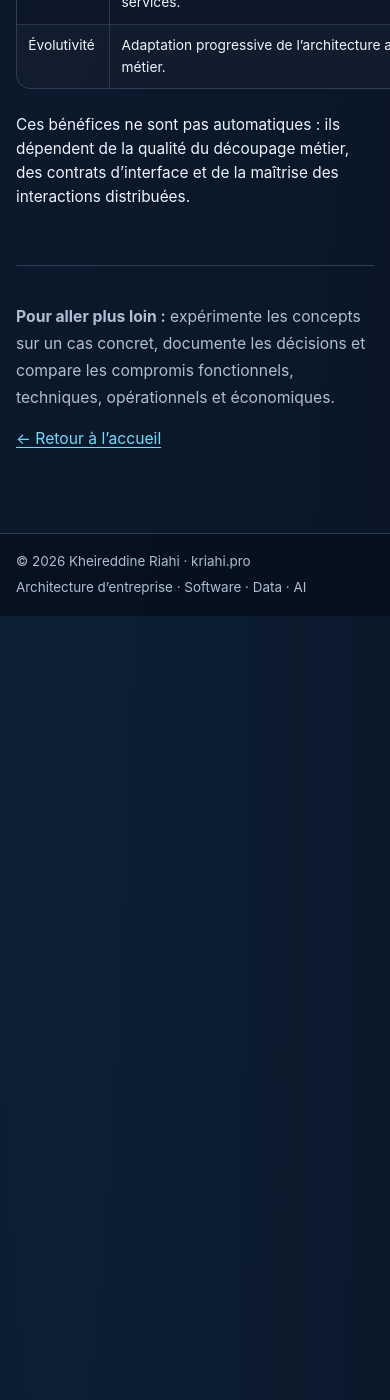
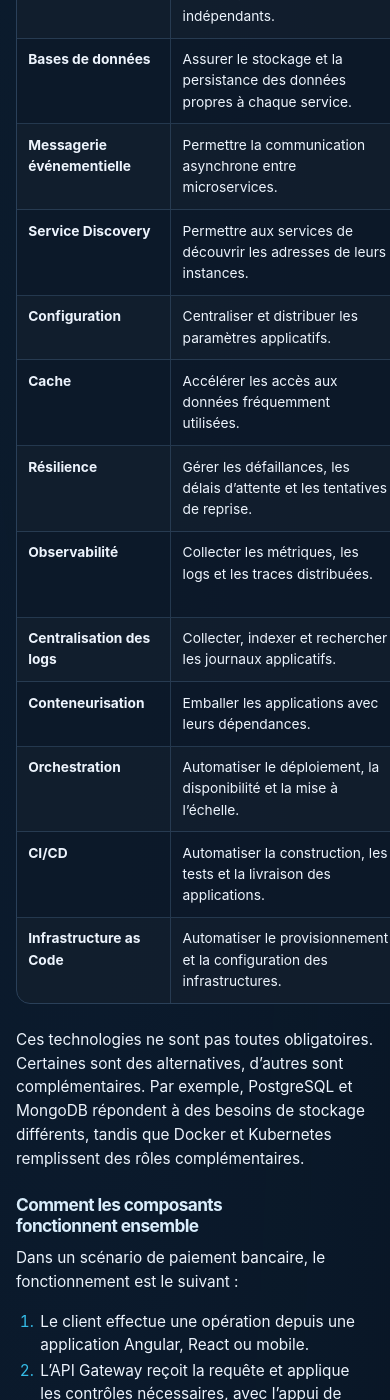
Before and after one commit to KRiahi345/kriahi, a Jekyll site: the page built from architecture-microservices.md, in a window 390 px wide and 1400 px high, scrolled down 5201 px. Built offline with Jekyll 4.4.1, drawn with Linux system fonts in a browser that asks for light colours; before the commit the page ends 5817 px from its top, so only the background shows below that; some of the changed text lies outside the part shown.

Commit message:
Add microservices technical view

```diff
--- a/_layouts/page.html
+++ b/_layouts/page.html
@@ -3,6 +3,6 @@ layout: default
 ---
 <article class="article">
   <p class="eyebrow">KHEIREDDINE RIAHI</p>
-  <h1{% if page.compact_title or page.reduce_intro_by_2px %} class="{% if page.compact_title %}article-title-compact{% endif %}{% if page.reduce_intro_by_2px %} article-title-minus-2{% endif %}"{% endif %}>{{ page.title }}</h1>
+  <h1{% if page.compact_title or page.reduce_intro_by_2px or page.no_wrap_intro %} class="{% if page.compact_title %}article-title-compact{% endif %}{% if page.reduce_intro_by_2px %} article-title-minus-2{% endif %}{% if page.no_wrap_intro %} article-title-nowrap{% endif %}"{% endif %}>{{ page.title }}</h1>
   <div class="article-content">{{ content }}</div>
 </article>
--- a/_layouts/tutorial.html
+++ b/_layouts/tutorial.html
@@ -1,7 +1,7 @@
 ---
 layout: page
 ---
-<div class="tutorial-intro{% if page.reduce_intro_by_2px %} tutorial-intro-minus-2{% endif %}">
+<div class="tutorial-intro{% if page.reduce_intro_by_2px %} tutorial-intro-minus-2{% endif %}{% if page.no_wrap_intro %} tutorial-intro-nowrap{% endif %}">
 {% if page.subtitle %}<p class="article-lead">{{ page.subtitle }}</p>{% endif %}
 {% if page.level %}<span class="level-tag">Niveau : {{ page.level }}</span>{% endif %}
 {% if page.duration %}<span class="level-tag">Lecture : {{ page.duration }}</span>{% endif %}
--- a/architecture-microservices.md
+++ b/architecture-microservices.md
@@ -96,7 +97,48 @@ Ils couvrent notamment :
 
 - Gestion du cycle de vie : déploiement, évolution et exploitation des services.
 Ces capacités permettent d'assurer la cohérence globale du système tout en préservant l'autonomie des microservices.
-# 3. Les bénéfices d'une architecture microservices
+# Vue technique
+
+## Les éléments techniques fondamentaux d'une architecture microservices
+
+L'architecture présentée repose sur plusieurs couches techniques complémentaires. Chaque couche remplit un rôle spécifique dans l'exécution, la communication, la sécurisation et l'exploitation des microservices.
+
+Voici les principaux composants à connaître.
+
+| Composant | Rôle technique | Technologies du schéma |
+| --- | --- | --- |
+| **Frontend** | Fournir les interfaces utilisateur Web et Mobile. | Angular, React, iOS, Android |
+| **API Gateway** | Centraliser l'accès aux API, router les requêtes et appliquer les politiques de sécurité. | Kong, Apache APISIX, NGINX |
+| **IAM / SSO** | Gérer l'authentification, les identités et les autorisations. | Keycloak, OAuth 2.0, OIDC |
+| **Microservices Backend** | Implémenter les fonctionnalités métier dans des services indépendants. | Spring Boot, Quarkus, .NET, Node.js |
+| **Bases de données** | Assurer le stockage et la persistance des données propres à chaque service. | PostgreSQL, MySQL, MongoDB, Oracle |
+| **Messagerie événementielle** | Permettre la communication asynchrone entre microservices. | Apache Kafka |
+| **Service Discovery** | Permettre aux services de découvrir les adresses de leurs instances. | Consul, Kubernetes |
+| **Configuration** | Centraliser et distribuer les paramètres applicatifs. | Spring Cloud Config |
+| **Cache** | Accélérer les accès aux données fréquemment utilisées. | Redis |
+| **Résilience** | Gérer les défaillances, les délais d'attente et les tentatives de reprise. | Resilience4j |
+| **Observabilité** | Collecter les métriques, les logs et les traces distribuées. | Prometheus, Grafana, OpenTelemetry |
+| **Centralisation des logs** | Collecter, indexer et rechercher les journaux applicatifs. | Elasticsearch, Logstash, Kibana |
+| **Conteneurisation** | Emballer les applications avec leurs dépendances. | Docker |
+| **Orchestration** | Automatiser le déploiement, la disponibilité et la mise à l'échelle. | Kubernetes |
+| **CI/CD** | Automatiser la construction, les tests et la livraison des applications. | GitLab CI, GitHub Actions, Argo CD |
+| **Infrastructure as Code** | Automatiser le provisionnement et la configuration des infrastructures. | Terraform, Helm |
+
+Ces technologies ne sont pas toutes obligatoires. Certaines sont des alternatives, d'autres sont complémentaires. Par exemple, PostgreSQL et MongoDB répondent à des besoins de stockage différents, tandis que Docker et Kubernetes remplissent des rôles complémentaires.
+
+### Comment les composants fonctionnent ensemble
+
+Dans un scénario de paiement bancaire, le fonctionnement est le suivant :
+
+1. Le client effectue une opération depuis une application Angular, React ou mobile.
+2. L'API Gateway reçoit la requête et applique les contrôles nécessaires, avec l'appui de Keycloak pour l'authentification.
+3. Le microservice Paiements, développé par exemple avec Spring Boot, exécute les règles métier.
+4. Le service enregistre les informations du paiement dans sa base PostgreSQL.
+5. Apache Kafka diffuse un événement métier, consommé notamment par le service Notifications.
+6. Prometheus, Grafana et les outils de journalisation permettent de superviser l'exécution.
+7. Docker et Kubernetes assurent l'exécution et l'orchestration des services.
+
+# Bénéfices d'une architecture microservices
 
 | Bénéfice | Description |
 | --- | --- |
--- a/assets/css/style.css
+++ b/assets/css/style.css
@@ -205,6 +205,10 @@ h3 {
   font-size: clamp(calc(2.25rem - 2px), calc(5vw - 2px), calc(3.65rem - 2px));
 }
 
+.article > h1.article-title-nowrap {
+  white-space: nowrap;
+}
+
 .article-lead {
   max-width: 68ch;
   margin: 0 0 1rem;
@@ -216,6 +220,11 @@ h3 {
 .tutorial-intro-minus-2 .article-lead {
   max-width: none;
   font-size: clamp(calc(1.08rem - 2px), calc(1.5vw - 2px), calc(1.24rem - 2px));
+  white-space: nowrap;
+}
+
+.tutorial-intro-nowrap .article-lead {
+  max-width: none;
   white-space: nowrap;
 }
 
@@ -982,6 +991,11 @@ h3 {
 }
 
 @media (max-width: 650px) {
+  .article > h1.article-title-nowrap,
+  .tutorial-intro-nowrap .article-lead {
+    white-space: normal;
+  }
+
   .tutorial-intro-minus-2 .article-lead {
     white-space: normal;
   }
```
Also changed, not shown: other parts of architecture-microservices.md (+9 -8 lines).
